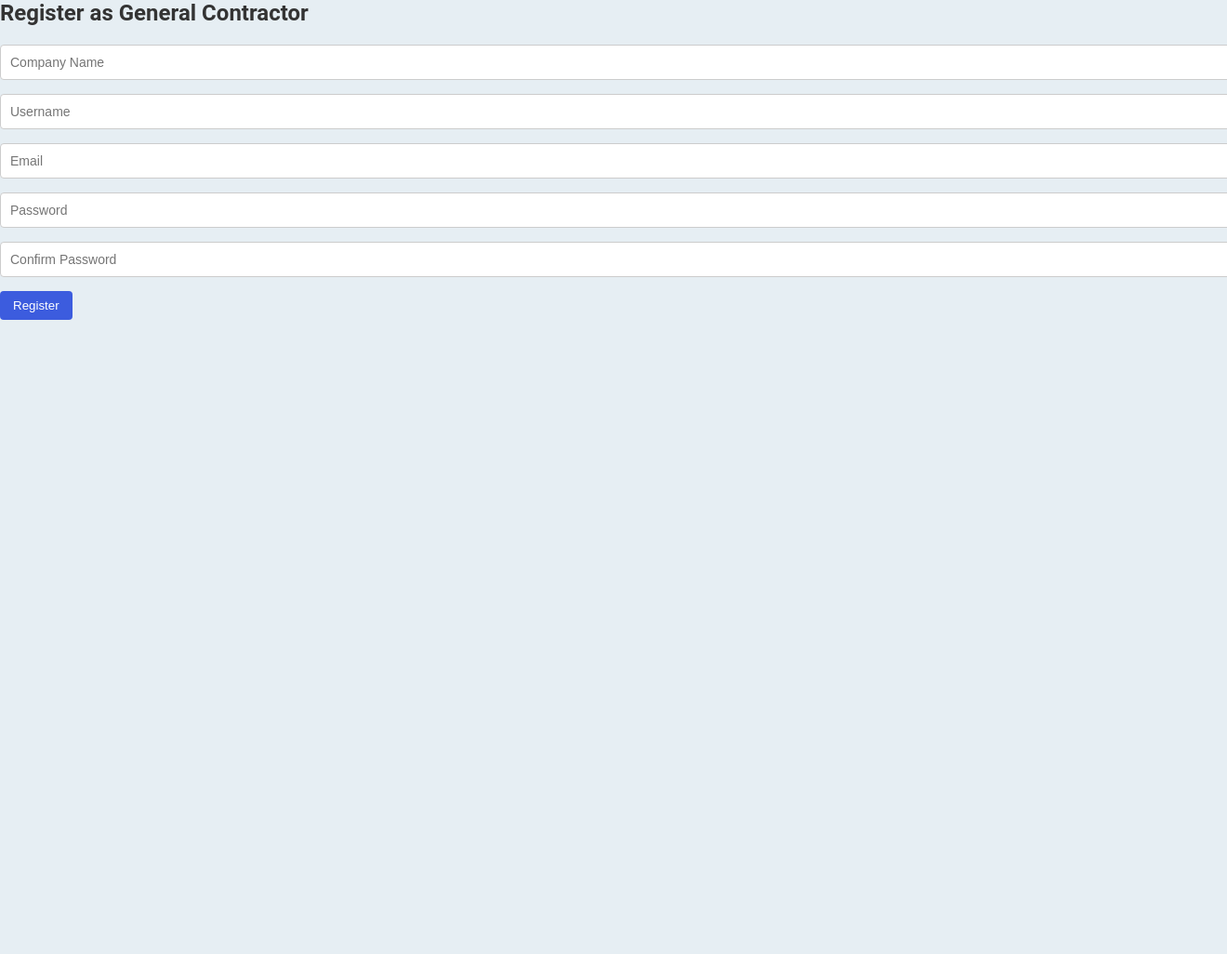
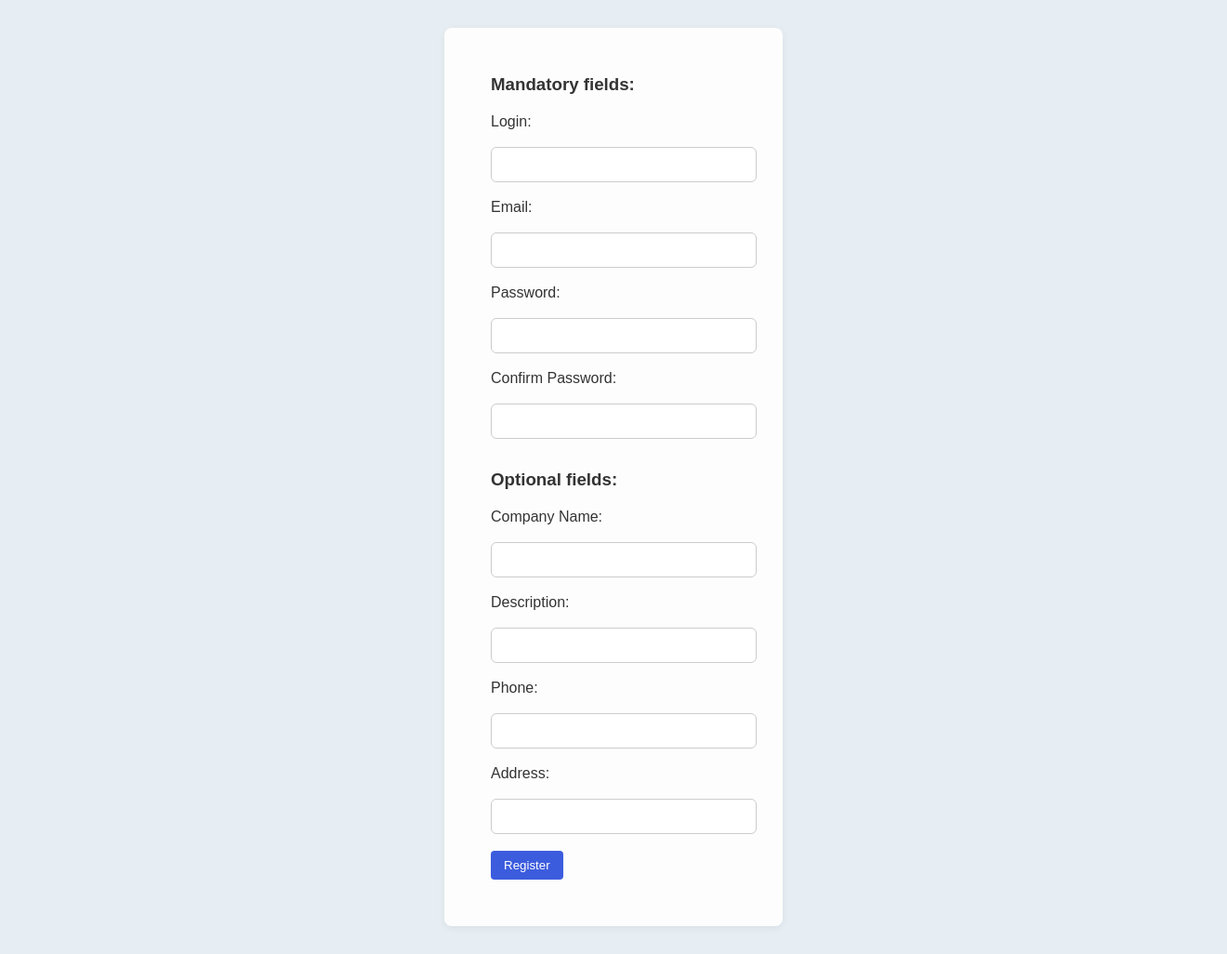
Before and after one commit to Klodmy/compliance, a Flask app: page /registration in a window 1320 px wide; the page is wider, and only the part inside the window is pictured. Shown: that part at 93% size. Before the commit the page ends 344 px from the top of that part, so only its background shows below. Run offline with Flask 3, Linux system fonts and the light colour scheme; some libraries are stand-ins or nearby versions.

Commit message:
changed css for some forms, fixed exp date bug, added safe names

```diff
--- a/app.py
+++ b/app.py
@@ -33,7 +33,7 @@ load_dotenv()
 
 # connects database
 def get_db():
-    conn = sqlite3.connect("database.db")
+    conn = sqlite3.connect("database.db", timeout=10)
     conn.row_factory = sqlite3.Row
     return conn
 
@@ -106,11 +106,15 @@ def registration():
     if request.method == "POST":
 
         # getting new credentials
-        company_name = request.form.get("company_name")
+        # getting new credentials
         login = request.form.get("login")
         password = request.form.get("password")
         password2 = request.form.get("password2")
+        company_name = request.form.get("company_name")
+        description = request.form.get("description")
         email = request.form.get("email")
+        phone = request.form.get("phone")
+        address = request.form.get("address")
         token = secrets.token_urlsafe(10)
 
         existing = db.execute("SELECT * FROM admin_users WHERE login = ? OR email = ?", (login, email)).fetchone()
@@ -132,8 +136,8 @@ def registration():
                 hashed_password = generate_password_hash(password)
 
                 # create new user in db
-                db.execute("INSERT INTO admin_users (name, login, password, email, token) VALUES (?, ?, ?, ?, ?)", (company_name, login, hashed_password, email, token))
-                db.execute("INSERT INTO submitting_users (name, login, password, email, token) VALUES (?, ?, ?, ?, ?)", (company_name, login, hashed_password, email, token))
+                db.execute("INSERT INTO admin_users (login, password, name, description, email, phone, address, token) VALUES (?, ?, ?, ?, ?, ?, ?, ?)", (login, hashed_password, company_name, description, email, phone, address, token))
+                db.execute("INSERT INTO submitting_users (login, password, name, description, email, phone, address, token) VALUES (?, ?, ?, ?, ?, ?, ?, ?)", (login, hashed_password, company_name, description, email, phone, address, token))
                 db.commit()
 
                 # sands back to login
@@ -761,6 +765,11 @@ def submitter_registration(token):
         login = request.form.get("login")
         password = request.form.get("password")
         password2 = request.form.get("password2")
+        company_name = request.form.get("company_name")
+        description = request.form.get("description")
+        email = request.form.get("email")
+        phone = request.form.get("phone")
+        address = request.form.get("address")
 
         if login and password and password2 and submitter:
             if password == password2:
@@ -769,14 +778,14 @@ def submitter_registration(token):
 
 
             # create new user in db
-                db.execute("UPDATE submitting_users SET login = ?, password = ? WHERE token = ?", (login, hashed_password, token))
+                db.execute("UPDATE submitting_users SET login = ?, password = ?, name = ?, description = ?, email = ?, phone = ?, address = ? WHERE token = ?", (login, hashed_password, company_name, description, email, phone, address, token))
                 db.commit()
 
                 # sands back to login
                 return redirect("/submitter_login")
 
     # rendering registration page
-    return render_template("submitter_registration.html")
+    return render_template("submitter_registration.html", submitter=submitter)
 
 
 
@@ -892,8 +901,11 @@ def submission(token):
 
             # checks if there is file, it has name and extension is allowed
             if file and file.filename and ex_check(file.filename, ALLOWED_EXTENSIONS):
+
+                # saves current file name
+                safe_name = secure_filename(file.filename)
                 # assign file name in readable format
-                filename = f"{session['id']}_{doc_type}_{file.filename}"
+                filename = f"{session['id']}_{doc_type}_{safe_name}"
                 # join upload folder and new file name
                 filepath = os.path.join(app.config["UPLOAD_FOLDER"], filename)
                 # saves expiry date
--- a/static/style.css
+++ b/static/style.css
@@ -202,33 +202,51 @@ tr:nth-child(even) {
     box-shadow: 0 2px 8px rgba(0,0,0,0.05);
 }
 
-form label {
+.gen_form {
+    width: 100%;
+}
+
+.reg_form {
+    display: flex;
+    justify-content: center;
+}
+
+form {
+    width: 20%;
+    margin: 30px;
+    padding: 50px;
+    background-color: #fdfdfd;
+    border-radius: 8px;
+    box-shadow: 0 2px 8px rgba(0, 0, 0, 0.06);
+    font-family: sans-serif;
+}
+
+label {
     display: block;
-    margin-bottom: 5px;
-    font-weight: bold;
+    margin-bottom: 0px;
 }
 
 input[type="text"],
+input[type="password"],
 input[type="email"],
-input[type="password"],
-textarea {
+input[type="date"] {
     width: 100%;
     padding: 10px;
-    margin-bottom: 15px;
+    margin-bottom: 0px;
+    margin-right: 50px;
     border: 1px solid #ccc;
-    border-radius: 4px;
+    border-radius: 6px;
     font-size: 14px;
-    background-color: #fff;
+    transition: border-color 0.3s ease;
 }
 
-.card {
-    border: 1px solid #ddd;
-    border-radius: 6px;
-    padding: 20px;
-    background-color: #fafafa;
-    margin-bottom: 25px;
-    box-shadow: 0 1px 4px rgba(0,0,0,0.03);
+input:focus {
+    border-color: #007bff;
+    outline: none;
+    background-color: #f0f8ff;
 }
+
+
 
 h1, h2, h3 {
     font-weight: 600;
--- a/templates/admin.html
+++ b/templates/admin.html
@@ -5,7 +5,7 @@
 {% block content %}
 <h2>Request a Submittal</h2>
 
-<form method="POST">
+<form method="POST" class="gen_form">
     <input type="hidden" name="csrf_token" value="{{ csrf_token() }}">
 
     <div class="form-group">
--- a/templates/registration.html
+++ b/templates/registration.html
@@ -15,60 +15,47 @@
         </ul>
     {% endif %}
     {% endwith %}
-    <h2>Register as General Contractor</h2>
-
-    <form method="post">
-        <input type="hidden" name="csrf_token" value="{{ csrf_token() }}">
-        <input
-            type="text"
-            name="company_name"
-            placeholder="Company Name"
-            required
-            minlength="2"
-            maxlength="20"
-            pattern="[a-zA-Z0-9]+"
-            title="4-20 characters, letters and numbers only"
-        >
 
 
-        <input
-            type="text"
-            name="login"
-            placeholder="Username"
-            required
-            minlength="4"
-            maxlength="20"
-            pattern="[a-zA-Z0-9]+"
-            title="4-20 characters, letters and numbers only"
-        >
+    <div class="reg_form">
 
-        <input
-            type="email"
-            name="email"
-            placeholder="Email"
-            required
-        >
+         <form method="POST" autocomplete="off">
 
-        <input
-            type="password"
-            name="password"
-            placeholder="Password"
-            required
-            minlength="6"
-            title="Minimum 6 characters"
-        >
+            <h3>Mandatory fields:</h3>
 
-        <input
-            type="password"
-            name="password2"
-            placeholder="Confirm Password"
-            required
-            minlength="6"
-            title="Must match the password above"
-        >
+            <input type="hidden" name="csrf_token" value="{{ csrf_token() }}">
+            <label>Login:</label><br>
+            <input type="text" name="login" required autocomplete="off"><br><br>
 
-        <button type="submit">Register</button>
-    </form>
+            <label>Email:</label><br>
+            <input type="text" name="email" required><br><br>
+
+            <label>Password:</label><br>
+            <input type="password" name="password" required autocomplete="off"><br><br>
+
+            <label>Confirm Password:</label><br>
+            <input type="password" name="password2" required autocomplete="off"><br><br>
+
+            <h3 style="margin-top: 15px;">Optional fields:</h3>
+
+            <label>Company Name:</label><br>
+            <input type="text" name="name" autocomplete="off"><br><br>
+
+            <label>Description:</label><br>
+            <input type="text" name="description" autocomplete="off"><br><br>
+
+            <label>Phone:</label><br>
+            <input type="text" name="phone" autocomplete="off"><br><br>
+
+            <label>Address:</label><br>
+            <input type="text" name="address" autocomplete="off"><br><br>
+
+            <button type="submit">Register</button>
+
+       </form>
+
+    </div>
+
 
 </body>
 </html>
--- a/templates/submission.html
+++ b/templates/submission.html
@@ -49,8 +49,7 @@
                             <label for="{{ doc['doc_type'] }}_expiry">Expiry Date (Required):</label><br>
                             <input type="date" name="{{ doc['doc_type'] }}_expiry" required><br>
                         {% else %}
-                            <label for="{{ doc['doc_type'] }}_expiry">Expiry Date (Optional):</label><br>
-                            <input type="date" name="{{ doc['doc_type'] }}_expiry"><br>
+                            <p></p>
                         {% endif %}
 
                         {% if doc["id"] %}
--- a/utils.py
+++ b/utils.py
@@ -8,11 +8,10 @@ def main():
 
 # checks file names to define if submitted format is allowed
 def ex_check(name, allowed):
+    name = name.lower()
     for ex in allowed:
         if name.endswith(f".{ex.lower()}"):
-            print("good")
             return True
-        print("no good")
     return False
 
 
```
Also changed, not shown: templates/submitter_registration.html (+20 -0 lines), database.db.
